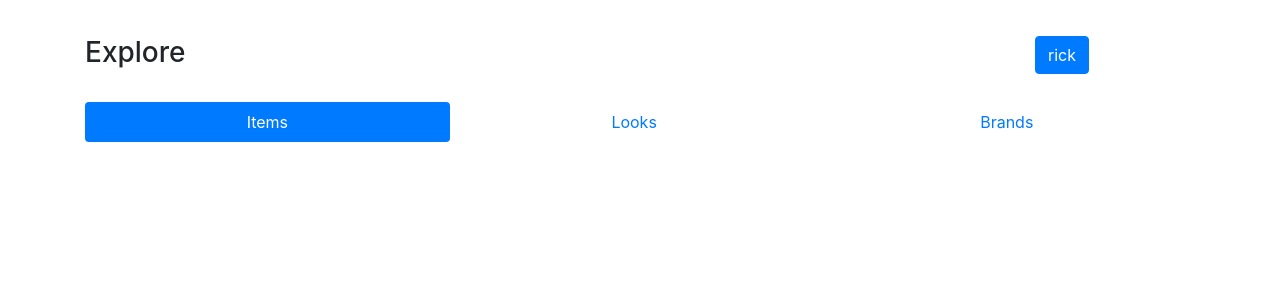
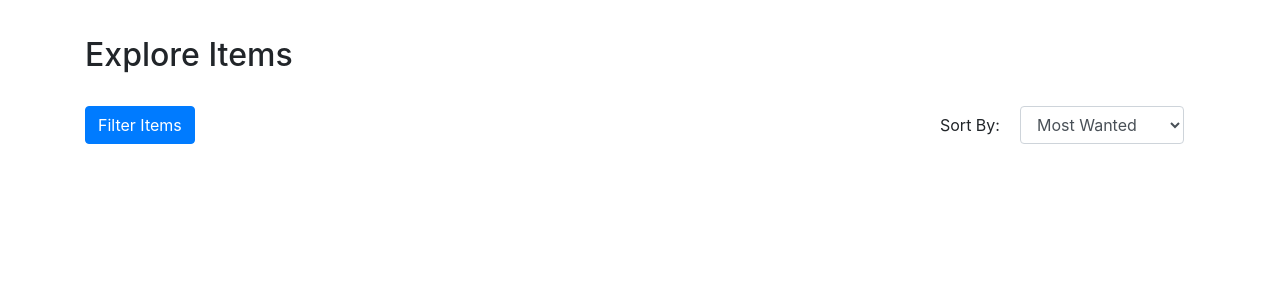
Before and after one commit to destch/ClothingDB, a Flask app: page /feed in a window 1280 px wide. Shown: the part 64-364 px from the top of the page. Run offline with Flask 2, Linux system fonts and the light colour scheme; data that the repository does not hold is empty; some libraries are stand-ins or nearby versions.

Commit message:
added filters and sorting shell

```diff
--- a/app/templates/feed.html
+++ b/app/templates/feed.html
@@ -14,39 +14,29 @@
 <div class="container" id="feed-container">
     <!-- Header -->
     <div class="row mb-4">
-    <div class="col-sm-10">
-      <h3>Explore</h3>
+        <div class="col-lg-12">
+            <h2>Explore Items</h2>
         </div>
-    <div class="col-sm-2">
-      <a href="#" class="btn btn-primary btn-md" id="btnFilter">rick</a>
+
+
+    </div>
+    <div class="row mb-4">
+        <div class="col-sm-9">
+            {% include 'item_filter.html' %}
+        </div>
+        <label for="exampleFormControlSelect1" class="float-right col-sm-1 col-form-label">Sort By:</label>
+        <div clas="col-sm-2">
+            <select class="form-control" id="exampleFormControlSelect1">
+                <option>Most Wanted</option>
+                <option>Most Collected</option>
+                <option>Most Recent</option>
+                <option>Recently Edited</option>
+                <option>Hot</option>
+            </select>
         </div>
     </div>
-  <ul class="nav nav-pills nav-fill" id="pills-tab" role="tablist">
-    <li class="nav-item">
-      <a class="nav-link active" id="pills-home-tab" data-toggle="pill" href="#pills-home" role="tab" aria-controls="pills-home" aria-selected="true">Items</a>
-    </li>
-    <li class="nav-item">
-      <a class="nav-link" id="pills-profile-tab" data-toggle="pill" href="#pills-profile" role="tab" aria-controls="pills-profile" aria-selected="false">Looks</a>
-    </li>
-    <li class="nav-item">
-      <a class="nav-link" id="pills-contact-tab" data-toggle="pill" href="#pills-contact" role="tab" aria-controls="pills-contact" aria-selected="false">Brands</a>
-    </li>
-  </ul>
-  <div class="tab-content" id="pills-tabContent">
-    <div class="tab-pane fade show active" id="pills-home" role="tabpanel" aria-labelledby="pills-home-tab">
 
-      <br>
+
     {% include 'product_grid.html' %}
 </div>
-    <div class="tab-pane fade" id="pills-profile" role="tabpanel" aria-labelledby="pills-profile-tab">
-
-      <br>
-      {% include 'looks_grid.html' %}
-    </div>
-    <div class="tab-pane fade" id="pills-contact" role="tabpanel" aria-labelledby="pills-contact-tab">
-      <br>
-    {% include 'brands_grid.html' %}</div>
-  </div>
-
-</div>
 <!-- /.container -->
--- /dev/null
+++ b/app/templates/item_filter.html
@@ -0,0 +1,25 @@
+<!-- Button trigger modal -->
+<button class="btn btn-primary btn-md"  data-toggle="modal" data-target="#exampleModal">
+    Filter Items
+</button>
+
+<!-- Modal -->
+<div class="modal fade" id="exampleModal" tabindex="-1" role="dialog" aria-labelledby="exampleModalLabel" aria-hidden="true">
+  <div class="modal-dialog" role="document">
+    <div class="modal-content">
+      <div class="modal-header">
+        <h5 class="modal-title" id="exampleModalLabel">Modal title</h5>
+        <button type="button" class="close" data-dismiss="modal" aria-label="Close">
+          <span aria-hidden="true">&times;</span>
+        </button>
+      </div>
+      <div class="modal-body">
+        ...
+      </div>
+      <div class="modal-footer">
+        <button type="button" class="btn btn-secondary" data-dismiss="modal">Close</button>
+        <button type="button" class="btn btn-primary" id="btnFilter">Save changes</button>
+      </div>
+    </div>
+  </div>
+</div>
```
Lines whose indentation alone changed are shown as unchanged.
